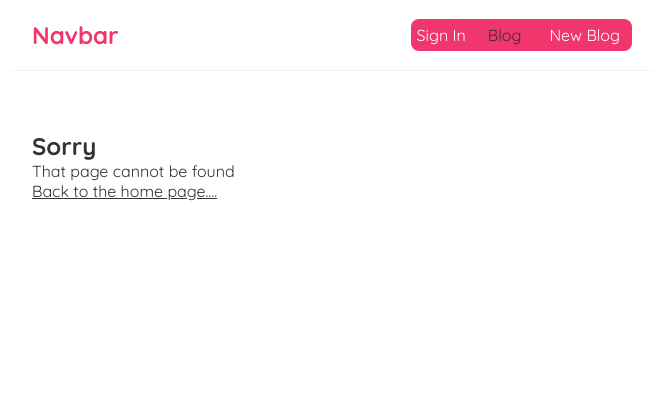
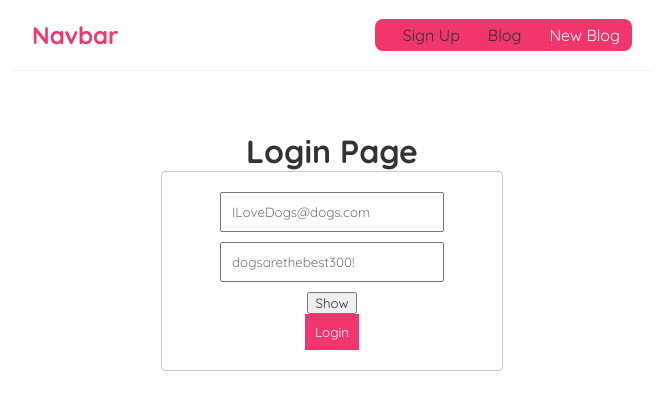
Before and after one commit to mrao2/newtowndogs, a React (Create React App) app in the folder frontend/: page /Login in a window 1280 px wide. Shown: the top 410 px of the page, without its empty margins (308-971 px from the left). Built offline with nearby package versions, Linux system fonts and the light colour scheme.

Commit message:
added login page

```diff
--- a/frontend/package.json
+++ b/frontend/package.json
@@ -9,7 +9,7 @@
     "react": "^18.2.0",
     "react-dom": "^18.2.0",
     "react-router-dom": "^5.3.4",
-    "react-scripts": "5.0.1",
+    "react-scripts": "^5.0.1",
     "web-vitals": "^2.1.4"
   },
   "scripts": {
--- a/frontend/src/App.css
+++ b/frontend/src/App.css
@@ -141,3 +141,34 @@
     transform: rotate(360deg);
   }
 } */
+
+/* Login page CSS */
+.login-page {
+  display: flex;
+  flex-direction: column;
+  align-items: center;
+  justify-content: center;
+}
+
+.login-form {
+  display: flex;
+  flex-direction: column;
+  align-items: center;
+  width: 300px;
+  padding: 20px;
+  border: 1px solid #ccc;
+  border-radius: 4px;
+}
+
+.login-input {
+  margin-bottom: 10px;
+  padding: 10px;
+}
+
+.login-button {
+  padding: 10px;
+  background-color: blue;
+  color: white;
+  border: none;
+  cursor: pointer;
+}
--- a/frontend/src/App.js
+++ b/frontend/src/App.js
@@ -7,6 +7,7 @@ import NotFound from "./NotFound";
 import BlogHome from "./Components/pages/Blog/BlogHome";
 import Homepage from "./Components/pages/Homepage";
 import './App.css';
+import Login from './Components/pages/Login';
 
 function App() {
   return (
@@ -27,6 +28,9 @@ function App() {
             <Route exact path="/blogs/:id">
               <BlogDetails />
             </Route>
+            <Route exact path="/Login">
+              <Login />
+            </Route>
             <Route path="*">
               <NotFound />
             </Route>
--- a/frontend/src/Components/Navbar.js
+++ b/frontend/src/Components/Navbar.js
@@ -29,7 +29,7 @@ function Navbar() {
             borderRadius: "8px",
           }}
         >
-          Sign In
+          <Link to="/Login">Sign Up</Link>
 
           <Link to="/bloghome">Blog</Link>
         <Link to="/create" style={{
--- /dev/null
+++ b/frontend/src/Components/pages/Login.js
@@ -0,0 +1,51 @@
+import React, { useState } from 'react';
+import '/Users/brookebrown/Documents/GitHub/newtowndogs/frontend/src/Login.css';
+
+function Login(){
+    const[email,setEmail] = useState('');
+    const[password, setPassword] = useState('')
+    const[showPassword, setShowPassword] = useState(false);
+
+    const handlePasswordVisiblity = () => {
+        setShowPassword(!showPassword);
+    }
+
+    function handleSubmit(event) {
+        event.preventDefault();
+        //validate login info?
+        // const isLoggedIn = true;
+        // onLogin(isLoggedIn);
+    }
+
+    return (
+        <div className="login-page">
+            <h1>Login Page</h1>
+            <form className="login-form" onSubmit={handleSubmit}>
+
+                <input
+                type="email"
+                placeholder="ILoveDogs@dogs.com"
+                className="login-input"
+                value={email}
+                onChange={(e) => setEmail(e.target.value)}
+                 />
+
+                <input
+                type={showPassword ? "text" : "password"}
+                placeholder="dogsarethebest300!"
+                className="login-input"
+                value={password}
+                onChange={(e) => setPassword(e.target.value)}
+                />
+                <button type="button" onClick={handlePasswordVisiblity}>
+                    {showPassword ? "Hide" : "Show"}
+                </button>
+                <button
+                type="submit"
+                className="login-button"> Login</button>
+            </form>
+        </div>
+    );
+}
+
+export default Login;
--- /dev/null
+++ b/frontend/src/Login.css
@@ -0,0 +1,42 @@
+@import url('https://fonts.googleapis.com/css2?family=Quicksand:wght@300;400;500;600;700&display=swap');
+
+*{
+    font-family: 'Quicksand';
+}
+
+.login-page {
+    display: flex;
+    flex-direction: column;
+    align-items: center;
+    justify-content: center;
+}
+
+.login-form {
+    display: flex;
+    flex-direction: column;
+    align-items: center;
+    width: 300px;
+    padding: 20px;
+    border: 1px solid #ccc;
+    border-radius: 4px;
+}
+
+.login-input {
+    margin-bottom: 10px;
+    padding: 10px;
+    width: 200px;
+}
+
+.login-button {
+    padding: 10px;
+    background-color: #f1356d;
+    color: white;
+    border: none;
+    cursor: pointer;
+    margin: auto;
+}
+
+.login-show {
+    padding: 10px;
+    color: #f1356d;
+}
```
Also changed, not shown: 1 other file (tests, documents, lock files or other folders).
